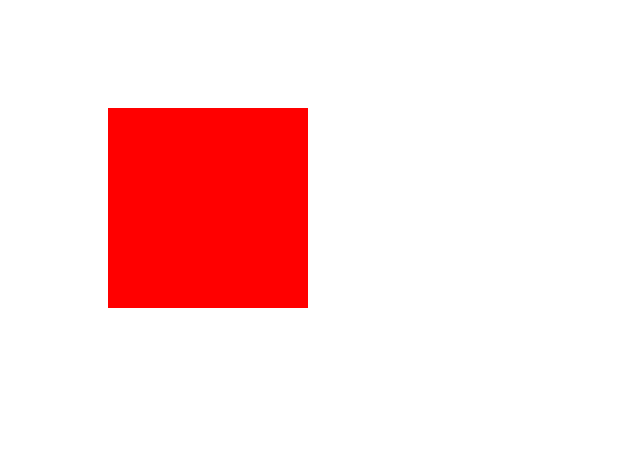
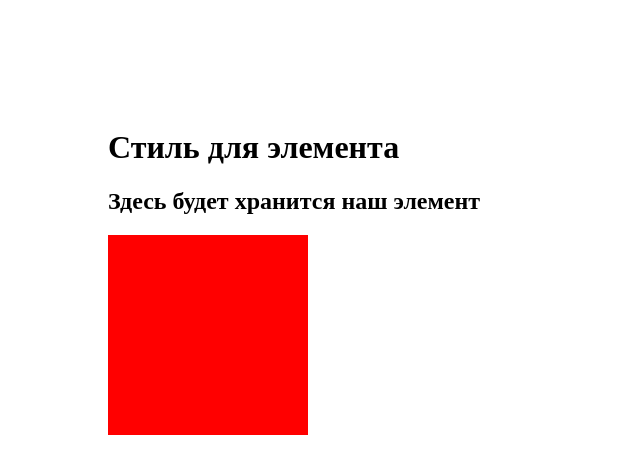
Before and after one commit to EvgeniaStep8/tasks-l1, a plain HTML site: page task25/index.html in a window 1280 px wide. Shown: the whole page, without its empty margins (0-640 px from the left). Drawn offline with Linux system fonts and the light colour scheme.

Commit message:
add task25 comments

```diff
--- a/task25/index.html
+++ b/task25/index.html
@@ -3,11 +3,14 @@
   <head>
     <meta charset="UTF-8" />
     <meta name="viewport" content="width=device-width, initial-scale=1.0" />
-    <title>25</title>
+    <title>Стиль для элемента</title>
     <link rel="stylesheet" href="./styles.css" />
-    <script defer src="./index.js"></script>
+    <script defer src="./task25.js"></script>
   </head>
   <body>
-    <div class="container"></div>
+    <h1>Стиль для элемента</h1>
+    <div class="container">
+      <h2>Здесь будет хранится наш элемент</h2>
+    </div>
   </body>
 </html>
--- a/task25/index.js
+++ b/task25/task25.js
@@ -1,13 +1,19 @@
 // Создать и добавить стиль для элемента: Напишите функцию, которая создает новый элемент, добавляет его в DOM и устанавливает для него стиль с помощью CSS.
 
+// Функция createElementAndAddStyles принимает на вход селектор контейнера, куда будет добавляться элемент
 const createElementAndAddStyles = (containerSelector) => {
+  // Ищем на странице контейнер по переданному селектору
   const container = document.querySelector(containerSelector);
+
+  // Через createElement создаём элемент div
   const div = document.createElement("div");
 
+  // Через style добавляем элементу ширину, высоту и цвета
   div.style.width = "200px";
   div.style.height = "200px";
   div.style.background = "red";
 
+  // С помощью метода append добавляем элемент в конце контейнера
   container.append(div);
 };
 
```
